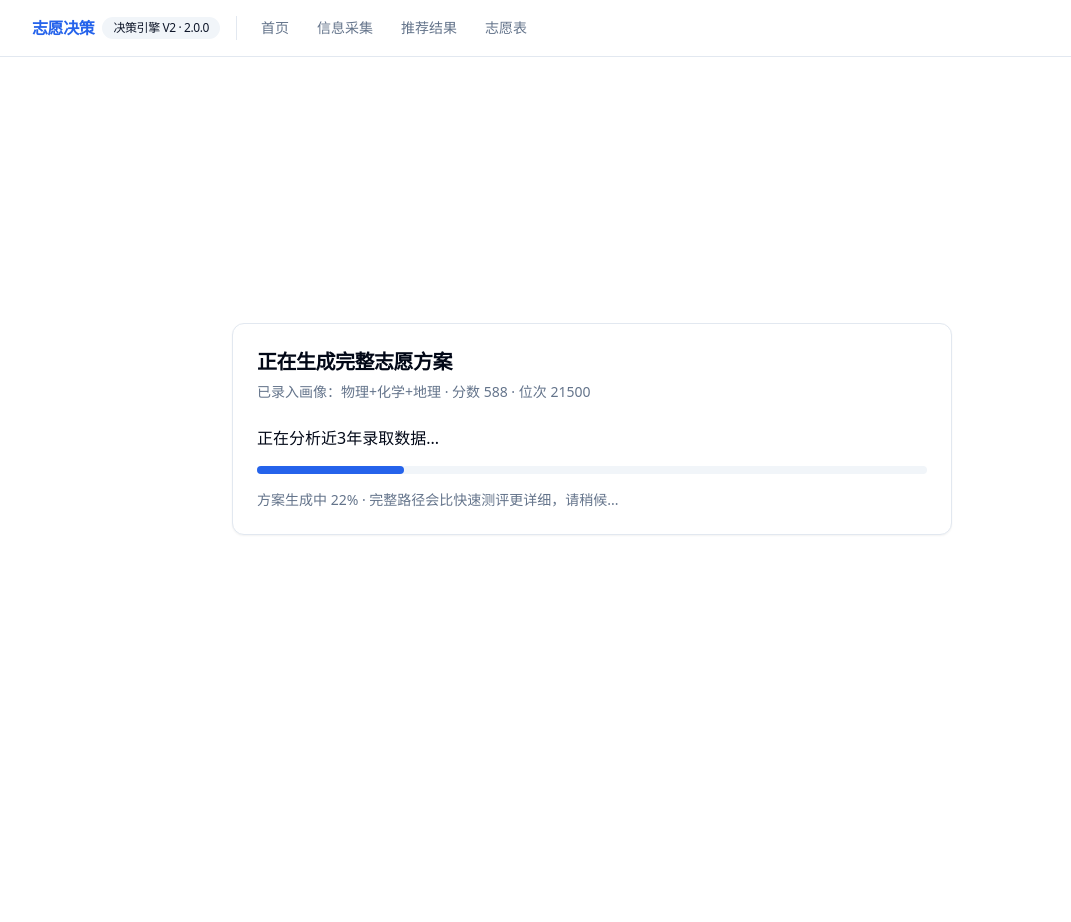
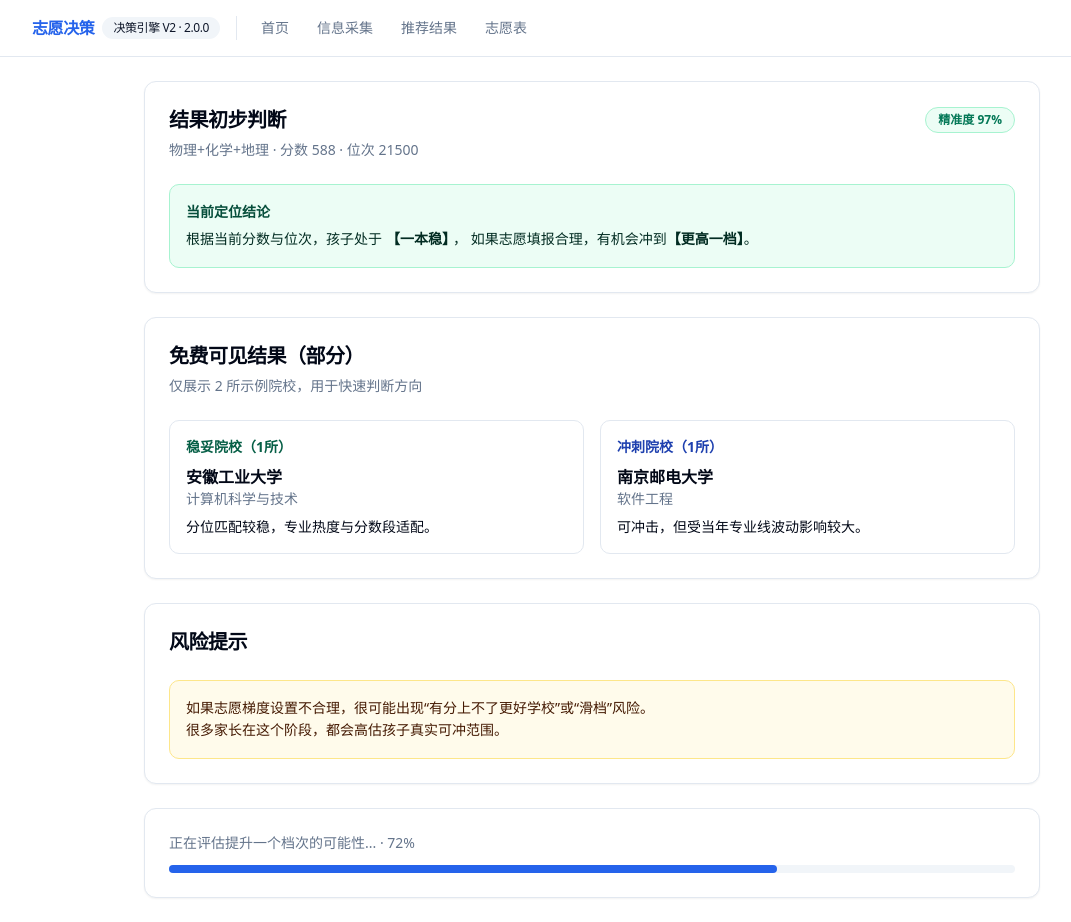
Before and after one commit to allenwang666666-crypto/gaokao-planner, a Next.js app: page /results in a window 1280 px wide. Shown: the whole page, without its empty margins (48-1119 px from the left). Before the commit the page ends 801 px from the top, so only its background shows below. Built offline with nearby package versions, Linux system fonts and the light colour scheme.

Commit message:
update results conversion flow

```diff
--- a/app/results/page.tsx
+++ b/app/results/page.tsx
@@ -1,22 +1,13 @@
 "use client";
 
-import Link from "next/link";
-import { Suspense, useEffect, useMemo, useRef, useState } from "react";
+import { Suspense, useEffect, useMemo, useState } from "react";
 import { useSearchParams } from "next/navigation";
 import { Button } from "@/components/ui/button";
 import { Card, CardContent, CardDescription, CardHeader, CardTitle } from "@/components/ui/card";
 import { WechatLeadModal } from "@/components/wechat-lead-modal";
 import { defaultProfile } from "@/lib/mock-data";
-import { getCurrentLevelSummary, getSlideRiskSummary } from "@/lib/results-preview";
 import { loadProfile } from "@/lib/storage";
 import type { UserProfile } from "@/lib/types";
-
-const generationStages = [
-  "正在分析近3年录取数据...",
-  "正在匹配位次与院校模型...",
-  "正在生成冲稳保策略...",
-  "正在评估提升一个档次的可能性..."
-] as const;
 
 function streamToSubjectType(stream: string | null): string {
   switch (stream) {
@@ -44,15 +35,7 @@ function gradeToLabel(grade: string | null): string {
   }
 }
 
-function getCurrentTier(profile: UserProfile): string {
-  const { score, rank } = profile;
-  if ((score > 0 && score >= 620) || (rank > 0 && rank <= 6000)) return "211";
-  if ((score > 0 && score >= 530) || (rank > 0 && rank <= 18000)) return "一本";
-  if (score > 0 || rank > 0) return "二本";
-  return "待评估";
-}
-
-function getAssessmentTierLabel(profile: UserProfile): "二本稳" | "一本边缘" | "一本稳" | "有机会冲211" {
+function getCurrentTier(profile: UserProfile): "二本稳" | "一本边缘" | "一本稳" | "有机会冲211" {
   const { score, rank } = profile;
   if ((score > 0 && score >= 620) || (rank > 0 && rank <= 6000)) return "有机会冲211";
   if ((score > 0 && score >= 560) || (rank > 0 && rank <= 12000)) return "一本稳";
@@ -107,214 +90,117 @@ function ResultsView() {
   const [wechatOpen, setWechatOpen] = useState(false);
   const [stageIndex, setStageIndex] = useState(0);
   const [progress, setProgress] = useState(0);
-  const [generated, setGenerated] = useState(false);
-  const [autoModalShown, setAutoModalShown] = useState(false);
-  const hiddenSectionRef = useRef<HTMLDivElement | null>(null);
+  const [showUnlock, setShowUnlock] = useState(false);
 
   const profile = useMemo(() => mergeProfileFromQuery(stored, searchParams), [stored, searchParams]);
-
-  const levelText = getCurrentLevelSummary(profile);
-  const riskText = getSlideRiskSummary(profile);
   const currentTier = getCurrentTier(profile);
 
   const gradeLabel = gradeToLabel(searchParams.get("grade"));
-  const fromAssessment = searchParams.get("from") === "assessment";
+  const analysisStages = [
+    "正在分析近3年录取数据...",
+    "正在匹配位次与院校模型...",
+    "正在生成冲稳保策略...",
+    "正在评估提升一个档次的可能性..."
+  ] as const;
 
   useEffect(() => {
-    if (fromAssessment) {
-      setGenerated(true);
-      return;
-    }
-
     setStageIndex(0);
     setProgress(0);
-    setGenerated(false);
+    setShowUnlock(false);
 
     const stageTimers = [
-      setTimeout(() => setStageIndex(1), 6000),
-      setTimeout(() => setStageIndex(2), 12000),
-      setTimeout(() => setStageIndex(3), 18000),
+      setTimeout(() => setStageIndex(1), 1800),
+      setTimeout(() => setStageIndex(2), 3600),
+      setTimeout(() => setStageIndex(3), 5400),
       setTimeout(() => {
         setStageIndex(3);
         setProgress(100);
-        setGenerated(true);
-      }, 24000)
+        setShowUnlock(true);
+      }, 7000)
     ];
 
     const progressTimer = setInterval(() => {
-      setProgress((prev) => (prev >= 96 ? prev : prev + 1));
-    }, 240);
+      setProgress((prev) => (prev >= 96 ? prev : prev + 3));
+    }, 220);
 
     return () => {
       stageTimers.forEach((timer) => clearTimeout(timer));
       clearInterval(progressTimer);
     };
-  }, [fromAssessment]);
+  }, []);
 
-  useEffect(() => {
-    if (fromAssessment || !generated || autoModalShown) return;
-
-    let eligibleByStay = false;
-    const stayTimer = setTimeout(() => {
-      eligibleByStay = true;
-      checkAndOpen();
-    }, 15000);
-
-    const checkAndOpen = () => {
-      if (!eligibleByStay || autoModalShown || wechatOpen) return;
-      const node = hiddenSectionRef.current;
-      if (!node) return;
-      const rect = node.getBoundingClientRect();
-      const inView = rect.top < window.innerHeight * 0.85 && rect.bottom > window.innerHeight * 0.2;
-      if (inView) {
-        setWechatOpen(true);
-        setAutoModalShown(true);
+  const previewSchools = useMemo(() => {
+    if (currentTier === "有机会冲211") {
+      return {
+        stable: { school: "安徽大学", major: "电子信息类", reason: "位次匹配度较高，录取稳定性更好。" },
+        sprint: { school: "河海大学", major: "自动化类", reason: "有冲刺窗口，但志愿梯度需控制风险。" }
+      };
     }
+    if (currentTier === "一本稳") {
+      return {
+        stable: { school: "安徽工业大学", major: "计算机科学与技术", reason: "分位匹配较稳，专业热度与分数段适配。" },
+        sprint: { school: "南京邮电大学", major: "软件工程", reason: "可冲击，但受当年专业线波动影响较大。" }
       };
-
-    const onScroll = () => checkAndOpen();
-    window.addEventListener("scroll", onScroll, { passive: true });
-
-    return () => {
-      clearTimeout(stayTimer);
-      window.removeEventListener("scroll", onScroll);
+    }
+    if (currentTier === "一本边缘") {
+      return {
+        stable: { school: "安徽理工大学", major: "电气工程及其自动化", reason: "整体稳妥，适合作为主志愿支撑位。" },
+        sprint: { school: "南京信息工程大学", major: "信息与计算科学", reason: "具备冲刺机会，但需搭配保底院校。" }
       };
-  }, [fromAssessment, generated, autoModalShown, wechatOpen]);
-
-  if (fromAssessment) {
-    const quickTier = getAssessmentTierLabel(profile);
-    const quickRisk = quickTier === "有机会冲211" ? "志愿偏高可能滑档" : "志愿偏保守可能浪费分数";
-
-    return (
-      <main className="mx-auto max-w-3xl space-y-6 p-6">
-        <Card className="mx-auto w-full">
-          <CardHeader className="text-center">
-            <CardTitle className="text-xl">快速测评结果</CardTitle>
-            <CardDescription>
-              {profile.subjectType ? `${profile.subjectType} · ` : ""}
-              {gradeLabel ? `${gradeLabel} · ` : ""}
-              {profile.city ? `${profile.city} · ` : ""}
-              核心指标定位
-            </CardDescription>
-          </CardHeader>
-          <CardContent className="space-y-4">
-            <div className="rounded-lg border border-emerald-200 bg-emerald-50 p-4 text-center">
-              <p className="text-sm text-emerald-900">当前定位</p>
-              <p className="mt-1 text-2xl font-bold text-emerald-950">{quickTier}</p>
-            </div>
-            <div className="rounded-lg border border-amber-200 bg-amber-50 p-4 text-sm text-amber-950">
-              <p className="font-semibold text-amber-900">风险提示</p>
-              <p className="mt-1">{quickRisk}</p>
-            </div>
-            <p className="rounded-lg border bg-muted/40 p-3 text-sm text-muted-foreground">
-              该结果为快速定位，仅基于核心指标估算，误差可能在1个档次以内
-            </p>
-          </CardContent>
-        </Card>
-
-        <Card className="mx-auto w-full">
-          <CardContent className="space-y-4 pt-6 text-center">
-            <p className="text-base font-medium">想知道具体能上哪些学校，以及是否有机会冲更高一档？</p>
-            <p className="text-sm text-muted-foreground">获取完整志愿填报方案（含冲稳保名单）</p>
-            <Button asChild size="lg" className="h-12 px-8 text-base font-semibold">
-              <Link href="/intake">获取完整志愿方案</Link>
-            </Button>
-          </CardContent>
-        </Card>
-      </main>
-    );
     }
-
-  if (!generated) {
-    return (
-      <main className="mx-auto flex min-h-[calc(100vh-3.5rem)] max-w-3xl items-center p-6">
-        <Card className="w-full">
-          <CardHeader>
-            <CardTitle className="text-xl">正在生成完整志愿方案</CardTitle>
-            <CardDescription>
-              已录入画像：{profile.subjectType || "新高考"}{gradeLabel ? ` · ${gradeLabel}` : ""}{profile.score ? ` · 分数 ${profile.score}` : ""}{profile.rank ? ` · 位次 ${profile.rank}` : ""}
-            </CardDescription>
-          </CardHeader>
-          <CardContent className="space-y-4">
-            <p className="text-base font-medium">{generationStages[stageIndex]}</p>
-            <div className="h-2 w-full rounded-full bg-muted">
-              <div
-                className="h-2 rounded-full bg-primary transition-all duration-300"
-                style={{ width: `${Math.max(progress, 4)}%` }}
-              />
-            </div>
-            <p className="text-sm text-muted-foreground">方案生成中 {progress}% · 完整路径会比快速测评更详细，请稍候...</p>
-          </CardContent>
-        </Card>
-      </main>
-    );
-  }
+    return {
+      stable: { school: "安徽建筑大学", major: "工程管理", reason: "匹配区间稳定，录取概率相对可控。" },
+      sprint: { school: "合肥大学", major: "数据科学与大数据技术", reason: "可冲刺，但需防止志愿过于集中。" }
+    };
+  }, [currentTier]);
 
   return (
     <main className="mx-auto max-w-6xl space-y-6 p-6">
       <Card className="mx-auto w-full max-w-4xl">
         <CardHeader>
+          <div className="flex items-center justify-between gap-3">
             <CardTitle className="text-xl">结果初步判断</CardTitle>
-          <CardDescription>基于当前画像与位次模型给出的阶段性结论</CardDescription>
+            <span className="rounded-full border border-emerald-200 bg-emerald-50 px-3 py-1 text-xs font-semibold text-emerald-700">
+              精准度 97%
+            </span>
+          </div>
+          <CardDescription>
+            {profile.subjectType || "新高考"}
+            {gradeLabel ? ` · ${gradeLabel}` : ""}
+            {profile.score ? ` · 分数 ${profile.score}` : ""}
+            {profile.rank ? ` · 位次 ${profile.rank}` : ""}
+          </CardDescription>
         </CardHeader>
-        <CardContent className="space-y-4">
-          <div className="rounded-lg border border-emerald-200 bg-emerald-50 p-4 text-sm">
-            <p className="font-semibold text-emerald-900">当前定位</p>
-            <p className="mt-1 text-base text-emerald-950">
-              <span className="font-bold">{currentTier === "211" ? "有机会冲211" : currentTier === "一本" ? "一本边缘 / 一本稳" : "二本稳"}</span>
+        <CardContent className="space-y-3">
+          <div className="rounded-lg border border-emerald-200 bg-emerald-50 p-4 text-sm leading-relaxed">
+            <p className="font-semibold text-emerald-900">当前定位结论</p>
+            <p className="mt-1 text-emerald-950">
+              根据当前分数与位次，孩子处于
+              <span className="mx-1 font-bold">【{currentTier}】</span>，
+              如果志愿填报合理，有机会冲到<span className="font-bold">【更高一档】</span>。
             </p>
-            <p className="mt-1 text-emerald-900/90">{levelText}</p>
-          </div>
-
-          <div className="rounded-lg border border-amber-200 bg-amber-50 p-4 text-sm">
-            <p className="font-semibold text-amber-900">风险提示</p>
-            <ul className="mt-2 list-disc space-y-1 pl-5 text-amber-950">
-              <li><span className="font-semibold">志愿过高</span>存在滑档风险</li>
-              <li><span className="font-semibold">志愿偏保守</span>可能浪费分数</li>
-            </ul>
-            <p className="mt-2 text-amber-900/90">{riskText}</p>
-          </div>
-
-          <div className="rounded-lg border border-sky-200 bg-sky-50 p-4 text-sm text-sky-950">
-            <p className="font-semibold">提升空间</p>
-            <p className="mt-1">如果志愿结构规划合理，有机会冲更高一档学校。</p>
           </div>
         </CardContent>
       </Card>
 
-      <Card className="mx-auto w-full max-w-4xl" ref={hiddenSectionRef}>
+      <Card className="mx-auto w-full max-w-4xl">
         <CardHeader>
-          <CardTitle className="text-xl">完整志愿方案（部分未展开）</CardTitle>
-          <CardDescription>方案已经生成，当前仅展示部分内容</CardDescription>
+          <CardTitle className="text-xl">免费可见结果（部分）</CardTitle>
+          <CardDescription>仅展示 2 所示例院校，用于快速判断方向</CardDescription>
         </CardHeader>
-        <CardContent className="space-y-4">
+        <CardContent className="grid gap-4 md:grid-cols-2">
           <div className="rounded-lg border p-4">
-            <p className="text-sm font-semibold">冲刺院校（未展开）</p>
-            <p className="mt-1 text-sm">
-              示例可见院校：<span className="font-semibold">安徽大学（计算机类）</span>
-            </p>
-            <div className="mt-2 flex items-center gap-2 text-xs text-muted-foreground">
-              <span className="rounded bg-muted px-2 py-1">未展开</span>
-              <span className="h-4 w-40 rounded bg-muted/70 blur-[1px]" />
-            </div>
+            <p className="text-sm font-semibold text-emerald-800">稳妥院校（1所）</p>
+            <p className="mt-2 text-base font-semibold">{previewSchools.stable.school}</p>
+            <p className="text-sm text-muted-foreground">{previewSchools.stable.major}</p>
+            <p className="mt-2 text-sm">{previewSchools.stable.reason}</p>
           </div>
           <div className="rounded-lg border p-4">
-            <p className="text-sm font-semibold">稳妥院校（未展开）</p>
-            <div className="mt-2 space-y-2 opacity-80">
-              <p className="h-5 w-64 rounded bg-muted/70 blur-[1px]" />
-              <p className="h-5 w-56 rounded bg-muted/70 blur-[1px]" />
+            <p className="text-sm font-semibold text-blue-800">冲刺院校（1所）</p>
+            <p className="mt-2 text-base font-semibold">{previewSchools.sprint.school}</p>
+            <p className="text-sm text-muted-foreground">{previewSchools.sprint.major}</p>
+            <p className="mt-2 text-sm">{previewSchools.sprint.reason}</p>
           </div>
-          </div>
-          <div className="rounded-lg border p-4">
-            <p className="text-sm font-semibold">保底院校（未展开）</p>
-            <div className="mt-2 space-y-2 opacity-70">
-              <p className="h-5 w-52 rounded bg-muted/70 blur-[1px]" />
-              <p className="h-5 w-44 rounded bg-muted/60 blur-[1px]" />
-            </div>
-          </div>
-          <p className="rounded-md border border-amber-200 bg-amber-50 p-3 text-sm text-amber-900">
-            完整院校名单与冲稳保策略，需要单独领取
-          </p>
         </CardContent>
       </Card>
 
@@ -322,39 +208,49 @@ function ResultsView() {
         <CardHeader>
           <CardTitle className="text-xl">风险提示</CardTitle>
         </CardHeader>
-        <CardContent className="space-y-3">
-          <div className="rounded-lg border border-amber-200 bg-amber-50 p-4 text-sm">
-            <p className="font-semibold text-amber-900">志愿结构风险</p>
-            <p className="mt-1 text-amber-950">{riskText}</p>
-          </div>
-          <div className="rounded-lg border p-4 text-sm">
-            <p>若冲刺占比过高，存在滑档风险；若保底占比过高，存在浪费分数风险。</p>
+        <CardContent>
+          <div className="rounded-lg border border-amber-200 bg-amber-50 p-4 text-sm leading-relaxed text-amber-950">
+            如果志愿梯度设置不合理，很可能出现“有分上不了更好学校”或“滑档”风险。
+            <br />
+            很多家长在这个阶段，都会高估孩子真实可冲范围。
           </div>
         </CardContent>
       </Card>
 
+      {showUnlock ? (
+        <Card className="mx-auto w-full max-w-4xl border-2 border-primary/30 bg-primary/5">
+          <CardHeader>
+            <CardTitle className="text-xl">完整志愿方案未解锁</CardTitle>
+            <CardDescription>
+              当前仅展示部分结果，完整志愿表（冲稳保）+ 志愿排序策略 + 冲刺路径分析需要单独领取
+            </CardDescription>
+          </CardHeader>
+          <CardContent className="space-y-4">
+            <div className="rounded-lg border bg-background/60 p-4">
+              <div className="pointer-events-none select-none space-y-2 opacity-70">
+                <p className="h-5 w-72 rounded bg-muted blur-[1px]" />
+                <p className="h-5 w-64 rounded bg-muted blur-[1px]" />
+                <p className="h-5 w-80 rounded bg-muted blur-[1px]" />
+              </div>
+            </div>
+            <div className="flex justify-center">
+              <Button type="button" size="lg" className="h-12 px-8 text-base font-semibold" onClick={() => setWechatOpen(true)}>
+                领取完整志愿方案（含冲刺路径）
+              </Button>
+            </div>
+            <p className="text-center text-sm text-muted-foreground">很多家长在这一步，才发现孩子原本可以冲更高一档</p>
+          </CardContent>
+        </Card>
+      ) : (
         <Card className="mx-auto w-full max-w-4xl">
-        <CardHeader>
-          <CardTitle className="text-xl">提升空间判断</CardTitle>
-        </CardHeader>
-        <CardContent className="space-y-3">
-          <div className="rounded-lg border border-sky-200 bg-sky-50 p-4 text-sm text-sky-950">
-            <p className="font-semibold">是否有机会冲更高一档：有机会</p>
-            <p className="mt-1">如果在专业选择、城市梯度和冲稳保比例上做优化，存在冲击更高层次院校的可能。</p>
-          </div>
-          <div className="rounded-lg border p-4 text-sm">
-            <p>很多家长在这一步会发现：</p>
-            <p className="font-medium">原本只能上一本到，通过优化填报，可以冲到211。</p>
-            <p className="mt-2 text-muted-foreground">但完整院校名单与冲稳保策略，仅支持单独领取。</p>
+          <CardContent className="pt-6">
+            <p className="text-sm text-muted-foreground">{analysisStages[stageIndex]} · {progress}%</p>
+            <div className="mt-3 h-2 w-full rounded-full bg-muted">
+              <div className="h-2 rounded-full bg-primary transition-all duration-300" style={{ width: `${Math.max(progress, 5)}%` }} />
             </div>
           </CardContent>
         </Card>
-
-      <div className="flex justify-center">
-        <Button type="button" size="lg" className="h-12 px-8 text-base font-semibold" onClick={() => setWechatOpen(true)}>
-          领取完整志愿方案（含院校名单）
-        </Button>
-      </div>
+      )}
 
       <WechatLeadModal open={wechatOpen} onClose={() => setWechatOpen(false)} />
     </main>
```
Also changed, not shown: components/home-hero-ctas.tsx (+11 -4 lines), components/wechat-lead-modal.tsx (+10 -15 lines). Lines whose indentation alone changed are shown as unchanged.
